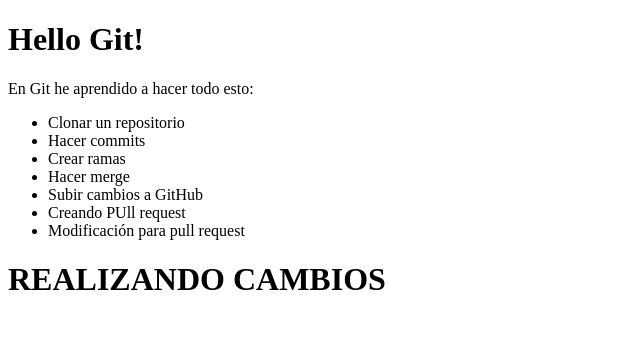
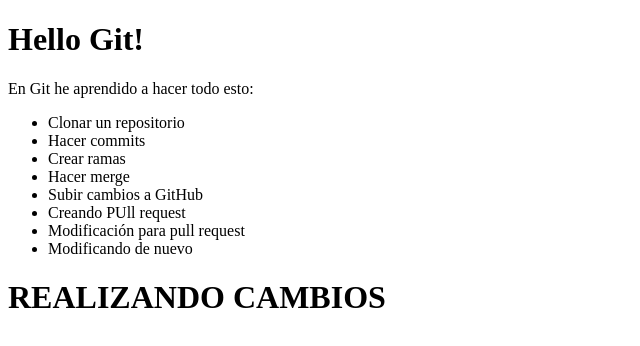
Before and after one commit to fpdylanalvarez/prueba_pr_dag, a plain HTML site: page index.html in a window 1280 px wide. Shown: the whole page, without its empty margins (0-640 px from the left). Drawn offline with Linux system fonts and the light colour scheme.

Commit message:
Update index.html

```diff
--- a/index.html
+++ b/index.html
@@ -15,6 +15,7 @@
         <li>Subir cambios a GitHub</li>
 	<li>Creando PUll request</li>
 	<li>Modificación para pull request</li>
+	<li>Modificando de nuevo</li>
     </ul>
     <h1>REALIZANDO CAMBIOS</h1>
 </body>
```
